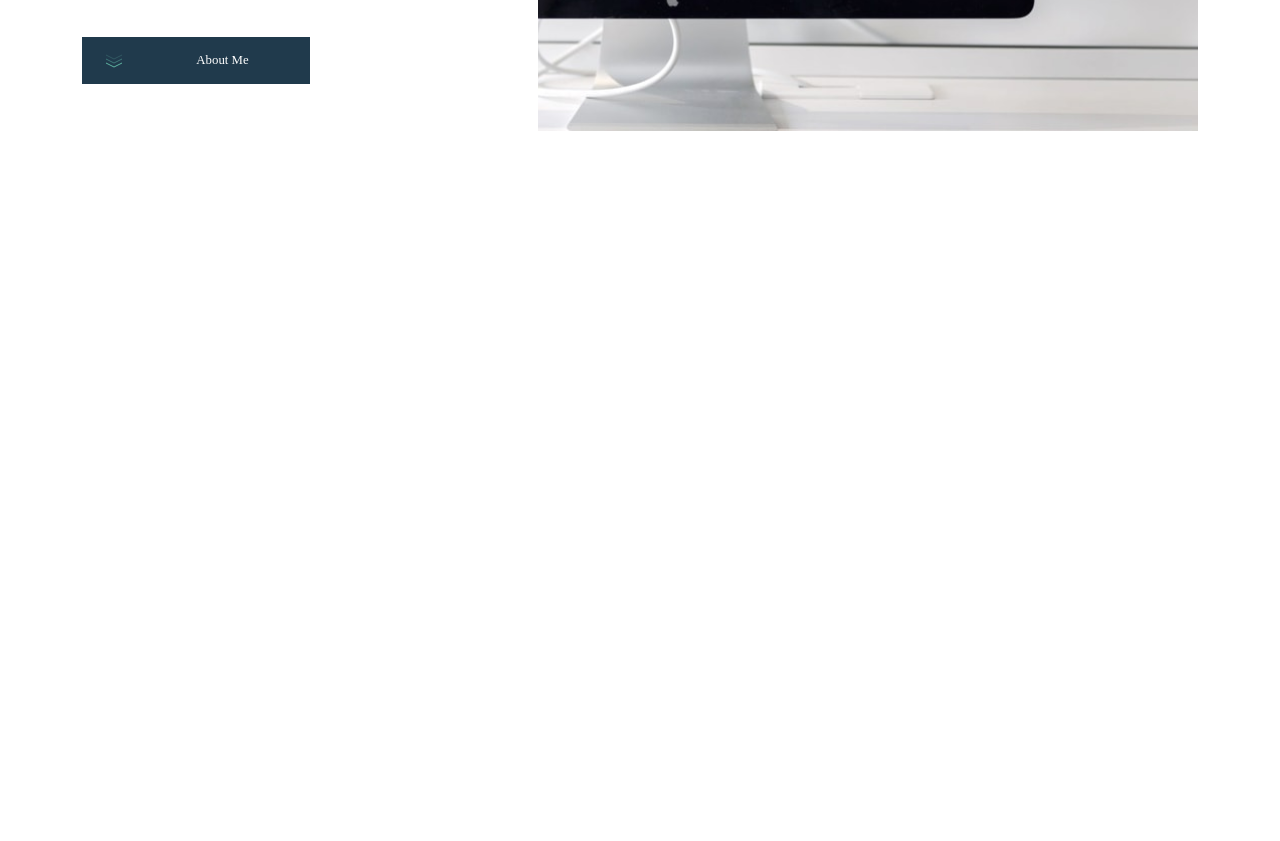
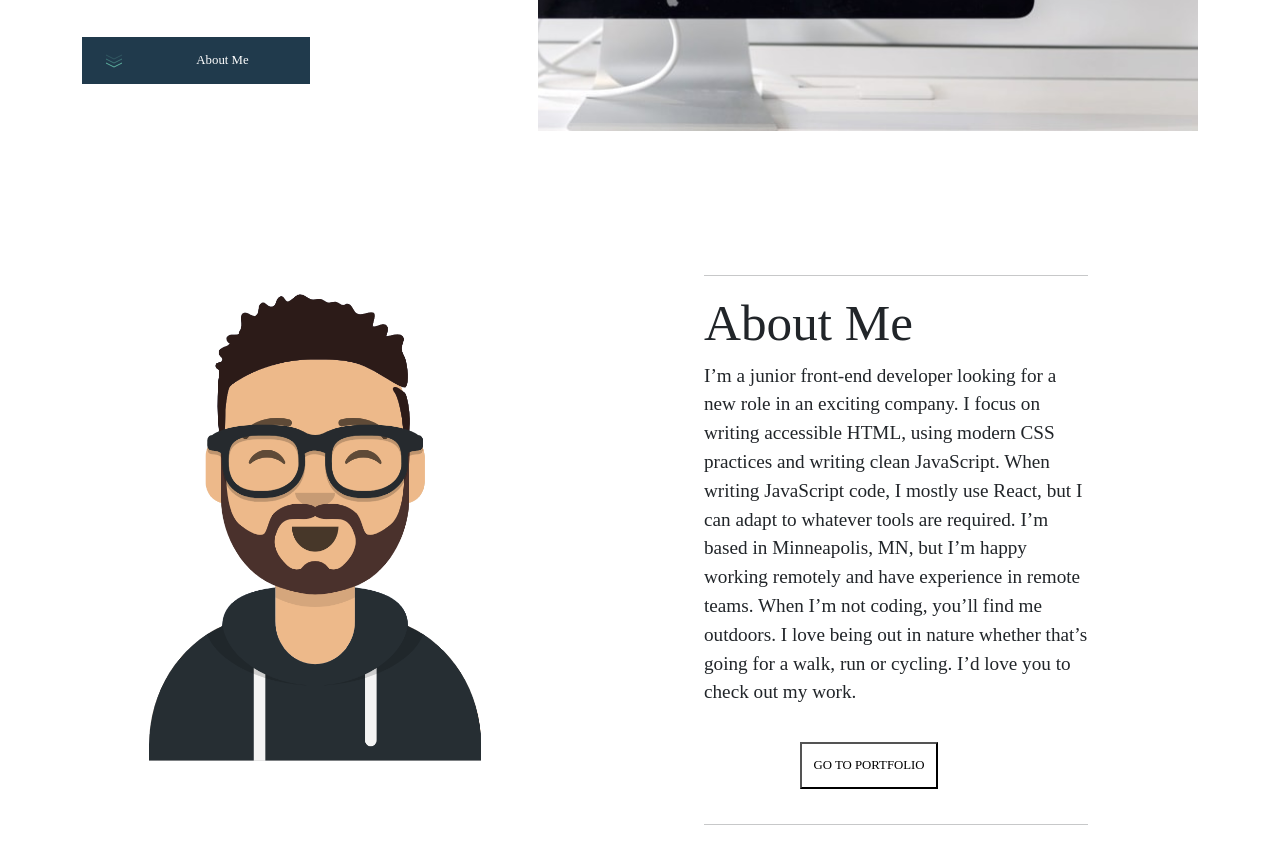
Before and after one commit to lbruesehoff/WebPortfolio, a React (Create React App) app: page / in a window 1280 px wide. Shown: the part 540-1381 px from the top of the page. Before the commit the page ends 800 px from the top, so only its background shows below. Built offline with nearby package versions, Linux system fonts and the light colour scheme; a web font is replaced by a local one.

Commit message:
about me section

```diff
--- a/src/App.js
+++ b/src/App.js
@@ -3,6 +3,7 @@ import './App.css';
 import './components/Navbar/Navbar.css'
 import NavbarComp from "./components/Navbar/NavbarComp";
 import Banner from './components/Banner/Banner';
+import About from './components/AboutMe/AboutMe';
 import 'bootstrap/dist/css/bootstrap.min.css';
 
 function App() {
@@ -10,6 +11,7 @@ function App() {
     <div>
       <NavbarComp />
       <Banner />
+      <About/>
     </div>
   );
 }
--- /dev/null
+++ b/src/components/AboutMe/AboutMe.css
@@ -0,0 +1,45 @@
+.content{
+  display:flex;
+  padding-top:10%;
+  flex-wrap: wrap;
+}
+
+.avatar{
+  height: 90%;
+  width: 90%;
+  padding:0% 5% 0% 15%;
+
+
+}
+
+.me{
+ flex-basis: 50%;
+
+}
+
+.about{
+  flex-basis: 50%;
+  padding:0% 15% 0% 5%;
+
+}
+
+.about h1{
+  text-align: left;
+  font-size: 4vw;
+}
+
+.about p{
+  font-size: 1.5vw;
+}
+
+.about button{
+  margin: 5% 0 5% 25%;
+  background-color: white;
+  text-transform: uppercase;
+  padding: 3%;
+  font-size: 1vw;
+}
+
+.line{
+
+}
--- /dev/null
+++ b/src/components/AboutMe/AboutMe.js
@@ -0,0 +1,31 @@
+import React, { Component } from 'react'
+import './AboutMe.css'
+
+
+export default class AboutMe extends Component {
+  render() {
+    return (
+      <div className="content">
+          <div className="me">
+            <img className="avatar" src="./images/Avatar.png" alt="Avatar"/>
+          </div>
+          <div className="about">
+            <hr className="line"/>
+            <h1>About Me</h1>
+            <p>
+              I’m a junior front-end developer looking for a new role in an exciting company.
+              I focus on writing accessible HTML, using modern CSS practices and writing clean
+              JavaScript. When writing JavaScript code, I mostly use React, but I can adapt to
+              whatever tools are required. I’m based in Minneapolis, MN, but I’m happy working remotely
+              and have experience in remote teams. When I’m not coding, you’ll find me outdoors.
+              I love being out in nature whether that’s going for a walk, run or cycling. I’d love
+              you to check out my work.
+            </p>
+            <button>Go to portfolio</button>
+            <hr/>
+          </div>
+
+      </div>
+    )
+  }
+}
--- a/src/components/Banner/banner.css
+++ b/src/components/Banner/banner.css
@@ -4,8 +4,8 @@
 
 }
 .header{
+  display: flex;
   width: 100%;
-  display: flex;
 }
 
 .text-box{
@@ -24,7 +24,6 @@
 .introText{
   height: fit-content;
   width: fit-content;
-
 }
 
 .aboutMeBtn{
```
Also changed, not shown: public/images/Avatar.png (added), src/App.css (line endings or trailing spaces).
